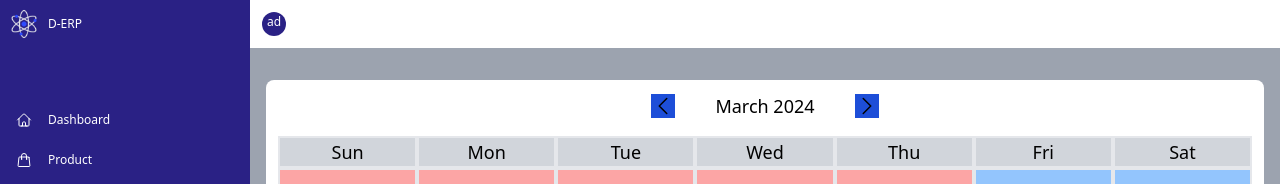
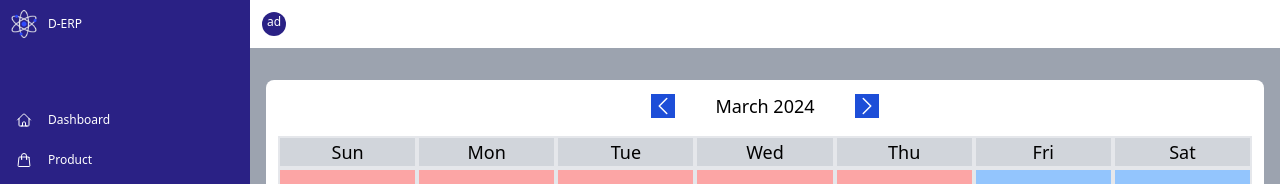
Before and after one commit to Abhishek-1337/Derp, a React (Vite) app: page /calendar in a window 1280 px wide. Shown: the top 184 px of the page. Built offline with nearby package versions, Linux system fonts and the light colour scheme.

Commit message:
Calendar UI improved

```diff
--- a/src/components/Calendar/CalendarTop.jsx
+++ b/src/components/Calendar/CalendarTop.jsx
@@ -12,13 +12,14 @@ const CalendarTop = ({ date, setDate }) => {
   return (
     <div className="flex items-center justify-center mb-4">
       <button onClick={prevMonth}>
-        <ChevronLeft />
+        <ChevronLeft additionalStyles="text-white" />
       </button>
       <h2 className="text-lg min-w-[180px] text-center font-medium">
         {date.toLocaleString("default", { month: "long", year: "numeric" })}
       </h2>
+
       <button onClick={nextMonth}>
-        <ChevronRight />
+        <ChevronRight additionalStyles="text-white" />
       </button>
     </div>
   );
--- a/src/shared/icons/ChevronLeft.jsx
+++ b/src/shared/icons/ChevronLeft.jsx
@@ -1,4 +1,4 @@
-const ChevronLeft = () => {
+const ChevronLeft = ({ additionalStyles }) => {
   return (
     <svg
       xmlns="http://www.w3.org/2000/svg"
@@ -6,7 +6,7 @@ const ChevronLeft = () => {
       viewBox="0 0 24 24"
       strokeWidth={1.5}
       stroke="currentColor"
-      className="w-6 h-6 bg-blue-700"
+      className={`w-6 h-6 bg-blue-700 ${additionalStyles}`}
     >
       <path
         strokeLinecap="round"
--- a/src/shared/icons/ChevronRight.jsx
+++ b/src/shared/icons/ChevronRight.jsx
@@ -1,4 +1,4 @@
-const ChevronRight = () => {
+const ChevronRight = ({ additionalStyles }) => {
   return (
     <svg
       xmlns="http://www.w3.org/2000/svg"
@@ -6,7 +6,7 @@ const ChevronRight = () => {
       viewBox="0 0 24 24"
       strokeWidth={1.5}
       stroke="currentColor"
-      className="w-6 h-6 bg-blue-700"
+      className={`w-6 h-6 bg-blue-700 ${additionalStyles}`}
     >
       <path
         strokeLinecap="round"
```
